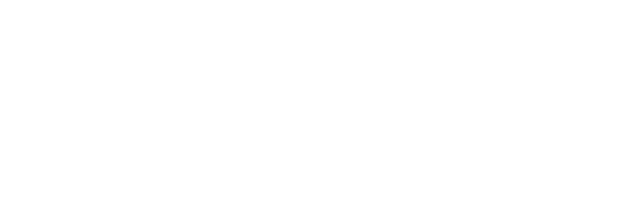
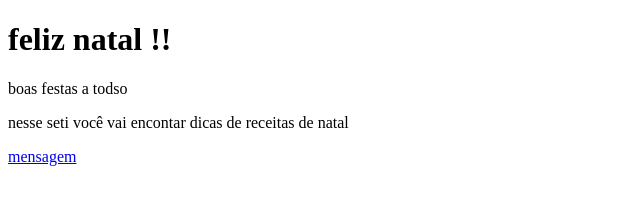
Before and after one commit to barbosa-010/site-natal-1c, a plain HTML site: page index.html in a window 1280 px wide. Shown: the whole page, without its empty margins (0-640 px from the left). Drawn offline with Linux system fonts and the light colour scheme.

Commit message:
aula28.11

```diff
--- a/index.html
+++ b/index.html
@@ -4,8 +4,17 @@
     <meta charset="UTF-8">
     <meta name="viewport" content="width=device-width, initial-scale=1.0">
     <title>Document</title>
+    <link rel="stylesheet" href="style.css"
 </head>
 <body>
+    <header>
+<h1>feliz natal !!</h1>
+<p>boas festas a todso</p>
+<p>nesse seti você vai encontar dicas de receitas de natal</p>
+</header>
+
+<nav>
+    <a href="#mensagem">mensagem</a>
 
 </body>
 </html>
```
Also changed, not shown: biscoito.jpg (added), comida.jpg (added), doce.jpg (added).
